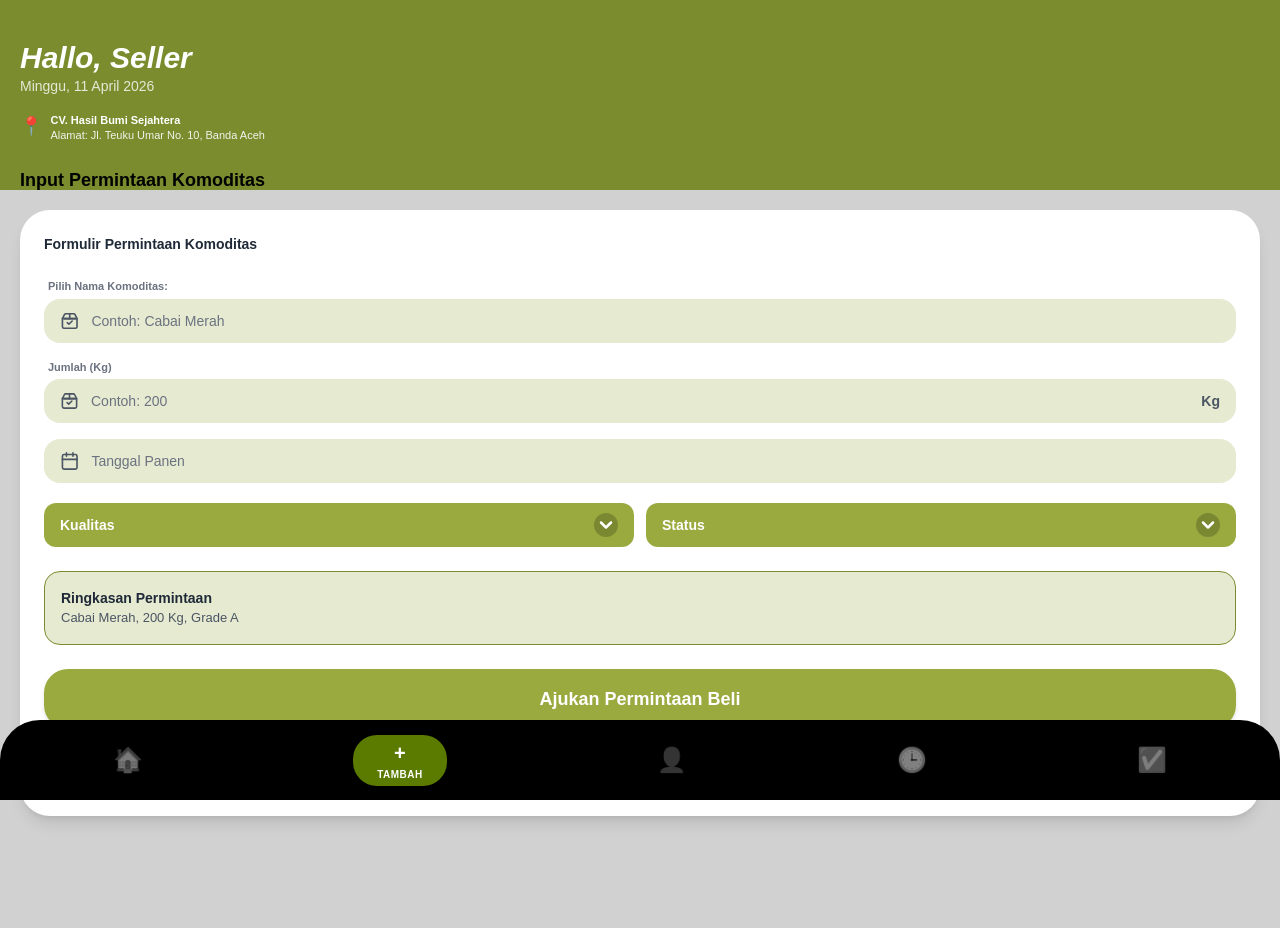
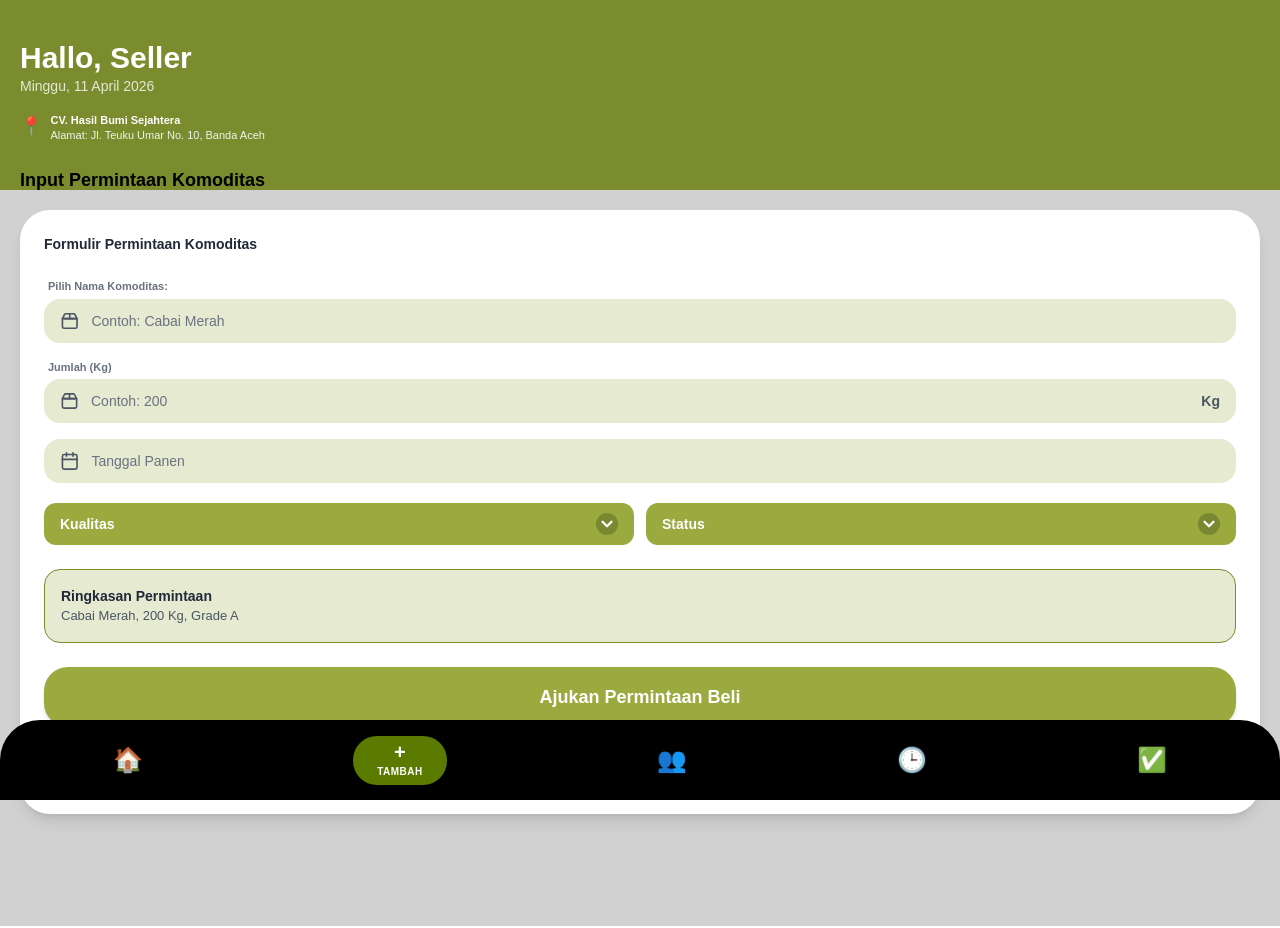
Before and after one commit to dianislami/PPL_KLP3_FE, a React (Vite) app: page /input in a window 1280 px wide. Built offline with nearby package versions, Linux system fonts and the light colour scheme.

Commit message:
edit input kebutuhan page

```diff
--- a/src/pages/pedagang/InputKebutuhan.tsx
+++ b/src/pages/pedagang/InputKebutuhan.tsx
@@ -1,34 +1,38 @@
 import { useState } from 'react';
 
-// buat komponen Icon kecil di sini supaya kodenya rapi dan tidak perlu instal library
+
 const IconBasket = () => (
-  <svg width="20" height="20" viewBox="0 0 24 24" fill="none" stroke="currentColor" strokeWidth="2" strokeLinecap="round" strokeLinejoin="round"><path d="m3 9 2.45-4.9A2 2 0 0 1 7.24 3h9.52a2 2 0 0 1 1.8 1.1L21 9"/><path d="M12 3v6"/><path d="M5 9h14"/><path d="M5 21h14a2 2 0 0 0 2-2V9H3v10a2 2 0 0 0 2 2Z"/><path d="m9 14 2 2 4-4"/></svg>
+  <svg width="20" height="20" viewBox="0 0 24 24" fill="none" stroke="currentColor" strokeWidth="2" strokeLinecap="round" strokeLinejoin="round"><path d="m3 9 2.45-4.9A2 2 0 0 1 7.24 3h9.52a2 2 0 0 1 1.8 1.1L21 9"/><path d="M12 3v6"/><path d="M5 9h14"/><path d="M5 21h14a2 2 0 0 0 2-2V9H3v10a2 2 0 0 0 2 2Z"/></svg>
 );
 
 const IconCalendar = () => (
   <svg width="20" height="20" viewBox="0 0 24 24" fill="none" stroke="currentColor" strokeWidth="2" strokeLinecap="round" strokeLinejoin="round"><rect width="18" height="18" x="3" y="4" rx="2" ry="2"/><path d="M16 2v4"/><path d="M8 2v4"/><path d="M3 10h18"/></svg>
 );
 
-const IconChevronDown = () => (
-  <svg width="20" height="20" viewBox="0 0 24 24" fill="none" stroke="currentColor" strokeWidth="3" strokeLinecap="round" strokeLinejoin="round"><path d="m6 9 6 6 6-6"/></svg>
+const IconChevron = ({ isOpen }: { isOpen: boolean }) => (
+  <div className={`bg-black/20 rounded-full p-0.5 transition-transform ${isOpen ? 'rotate-180' : ''}`}>
+    <svg width="18" height="18" viewBox="0 0 24 24" fill="none" stroke="currentColor" strokeWidth="3" strokeLinecap="round" strokeLinejoin="round"><path d="m6 9 6 6 6-6"/></svg>
+  </div>
 );
 
 export default function InputPermintaan() {
-  const [kategori, setKategori] = useState('Semua Tanaman');
+
+  const [showKualitas, setShowKualitas] = useState(false);
+  const [showStatus, setShowStatus] = useState(false);
+
+  // Data List
+  const listKualitas = ["Premium", "Standar", "Ekonomis", "Rusak"];
+  const listStatus = ["Tersedia", "Sebagian Terjual", "Sudah Dialokasikan"];
 
   return (
-    <div className="w-full min-h-screen bg-[#D1D1D1] flex flex-col font-sans">
+    <div className="w-full min-h-screen bg-[#D1D1D1] flex flex-col font-sans relative overflow-x-hidden">
 
-      {/* Header Section (Warna hijau zaitun seperti temanmu) */}
+      {/* Header Section */}
       <div className="bg-[#7a8c2e] px-5 pt-10 pb-12 text-white relative">
-        <div className="flex justify-between items-start">
-          <div>
-            <h1 className="text-3xl font-bold italic">Hallo, Seller</h1>
-            <p className="text-sm opacity-80 mb-4">Minggu, 11 April 2026</p>
-          </div>
+        <div>
+          <h1 className="text-3xl font-bold">Hallo, Seller</h1>
+          <p className="text-sm opacity-80 mb-4">Minggu, 11 April 2026</p>
         </div>
-
-        {/* Alamat dengan Emoji Lokasi (📍) biar simpel seperti cara temanmu */}
         <div className="flex items-start gap-2">
           <span className="text-lg">📍</span>
           <div className="text-[11px]">
@@ -42,37 +46,24 @@ export default function InputPermintaan() {
       <div className="flex-1 px-5 -mt-6 z-10">
         <h2 className="text-black font-bold text-lg mb-4">Input Permintaan Komoditas</h2>
 
-        {/* White Form Card */}
-        <div className="bg-white rounded-[30px] p-6 shadow-lg mb-28">
+        <div className="bg-white rounded-[30px] p-6 shadow-lg mb-28 relative">
           <h3 className="font-bold text-gray-800 mb-6 text-sm">Formulir Permintaan Komoditas</h3>
 
           {/* Input Nama Komoditas */}
           <div className="mb-4">
-            <label className="text-[11px] text-gray-500 font-bold ml-1 mb-1 block">
-              Pilih Nama Komoditas:
-            </label>
+            <label className="text-[11px] text-gray-500 font-bold ml-1 mb-1 block">Pilih Nama Komoditas:</label>
             <div className="flex items-center bg-[#e6ead1] rounded-2xl px-4 py-3 text-gray-600">
               <IconBasket />
-              <input
-                type="text"
-                placeholder="Contoh: Cabai Merah"
-                className="bg-transparent outline-none text-sm w-full ml-3 placeholder-gray-500"
-              />
+              <input type="text" placeholder="Contoh: Cabai Merah" className="bg-transparent outline-none text-sm w-full ml-3 placeholder-gray-500" />
             </div>
           </div>
 
           {/* Input Jumlah */}
           <div className="mb-4">
-            <label className="text-[11px] text-gray-500 font-bold ml-1 mb-1 block">
-              Jumlah (Kg)
-            </label>
+            <label className="text-[11px] text-gray-500 font-bold ml-1 mb-1 block">Jumlah (Kg)</label>
             <div className="flex items-center bg-[#e6ead1] rounded-2xl px-4 py-3 text-gray-600">
               <IconBasket />
-              <input
-                type="number"
-                placeholder="Contoh: 200"
-                className="bg-transparent outline-none text-sm w-full ml-3 placeholder-gray-500"
-              />
+              <input type="number" placeholder="Contoh: 200" className="bg-transparent outline-none text-sm w-full ml-3 placeholder-gray-500" />
               <span className="font-bold text-sm ml-2">Kg</span>
             </div>
           </div>
@@ -81,24 +72,50 @@ export default function InputPermintaan() {
           <div className="mb-5">
             <div className="flex items-center bg-[#e6ead1] rounded-2xl px-4 py-3 text-gray-600">
               <IconCalendar />
-              <input
-                type="text"
-                placeholder="Tanggal Panen"
-                onFocus={(e) => (e.target.type = 'date')}
-                className="bg-transparent outline-none text-sm w-full ml-3 placeholder-gray-500"
-              />
+              <input type="text" placeholder="Tanggal Panen" onFocus={(e) => (e.target.type = 'date')} className="bg-transparent outline-none text-sm w-full ml-3 placeholder-gray-500" />
             </div>
           </div>
 
           {/* Dropdown Row */}
-          <div className="grid grid-cols-2 gap-3 mb-6">
-            <div className="flex justify-between items-center bg-[#9aaa3f] text-white px-4 py-2.5 rounded-xl text-sm font-semibold cursor-pointer">
-              <span>Kualitas</span>
-              <div className="bg-black/20 rounded-full p-0.5"><IconChevronDown /></div>
+          <div className="grid grid-cols-2 gap-3 mb-6 relative">
+            {/* Dropdown Kualitas */}
+            <div className="relative">
+              <div
+                onClick={() => {setShowKualitas(!showKualitas); setShowStatus(false);}}
+                className="flex justify-between items-center bg-[#9aaa3f] text-white px-4 py-2.5 rounded-xl text-sm font-semibold cursor-pointer"
+              >
+                <span>Kualitas</span>
+                <IconChevron isOpen={showKualitas} />
+              </div>
+              {showKualitas && (
+                <div className="absolute top-[100%] left-0 w-full bg-[#e6ead1] border border-[#9aaa3f] mt-1 rounded-xl overflow-hidden z-20 shadow-lg">
+                  {listKualitas.map((item) => (
+                    <div key={item} className="px-4 py-2 text-sm text-gray-700 hover:bg-[#9aaa3f] hover:text-white border-b border-[#9aaa3f]/30 last:border-0 cursor-pointer">
+                      {item}
+                    </div>
+                  ))}
+                </div>
+              )}
             </div>
-            <div className="flex justify-between items-center bg-[#9aaa3f] text-white px-4 py-2.5 rounded-xl text-sm font-semibold cursor-pointer">
-              <span>Status</span>
-              <div className="bg-black/20 rounded-full p-0.5"><IconChevronDown /></div>
+
+            {/* Dropdown Status */}
+            <div className="relative">
+              <div
+                onClick={() => {setShowStatus(!showStatus); setShowKualitas(false);}}
+                className="flex justify-between items-center bg-[#9aaa3f] text-white px-4 py-2.5 rounded-xl text-sm font-semibold cursor-pointer"
+              >
+                <span>Status</span>
+                <IconChevron isOpen={showStatus} />
+              </div>
+              {showStatus && (
+                <div className="absolute top-[100%] left-0 w-full bg-[#e6ead1] border border-[#9aaa3f] mt-1 rounded-xl overflow-hidden z-20 shadow-lg">
+                  {listStatus.map((item) => (
+                    <div key={item} className="px-4 py-2 text-sm text-gray-700 hover:bg-[#9aaa3f] hover:text-white border-b border-[#9aaa3f]/30 last:border-0 cursor-pointer">
+                      {item}
+                    </div>
+                  ))}
+                </div>
+              )}
             </div>
           </div>
 
@@ -122,19 +139,16 @@ export default function InputPermintaan() {
         </div>
       </div>
 
-      {/* Bottom Navigation (Hitam seperti di gambar) */}
+      {/* Bottom Navigation */}
       <div className="fixed bottom-0 w-full bg-black rounded-t-[40px] h-20 flex items-center justify-around px-2 z-50">
-        <div className="text-2xl opacity-50 grayscale">🏠</div>
-
-        {/* Tombol Tambah yang Aktif */}
-        <div className="bg-[#5a7a00] rounded-3xl px-6 py-1 flex flex-col items-center">
-          <span className="text-white text-xl font-bold">+</span>
-          <span className="text-white text-[10px] font-bold uppercase tracking-wider">Tambah</span>
+        <div className="text-2xl cursor-pointer">🏠</div>
+        <div className="bg-[#5a7a00] rounded-3xl px-6 py-1.5 flex flex-col items-center cursor-pointer">
+          <span className="text-white text-xl font-bold leading-none">+</span>
+          <span className="text-white text-[10px] font-bold uppercase tracking-wider mt-0.5">Tambah</span>
         </div>
-
-        <div className="text-2xl opacity-50 grayscale">👤</div>
-        <div className="text-2xl opacity-50 grayscale">🕒</div>
-        <div className="text-2xl opacity-50 grayscale">✅</div>
+        <div className="text-2xl cursor-pointer">👥</div>
+        <div className="text-2xl cursor-pointer">🕒</div>
+        <div className="text-2xl cursor-pointer">✅</div>
       </div>
     </div>
   );
```
